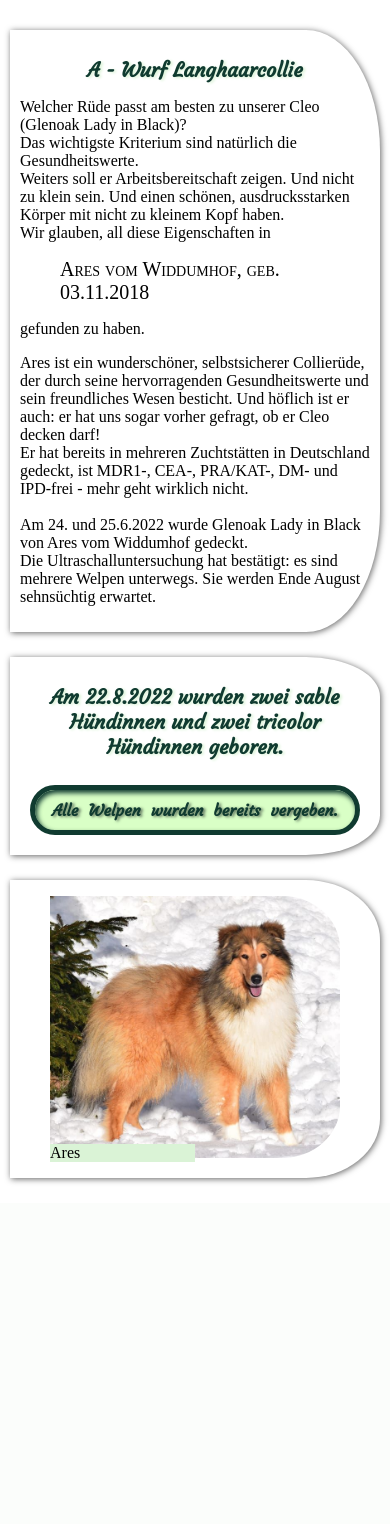
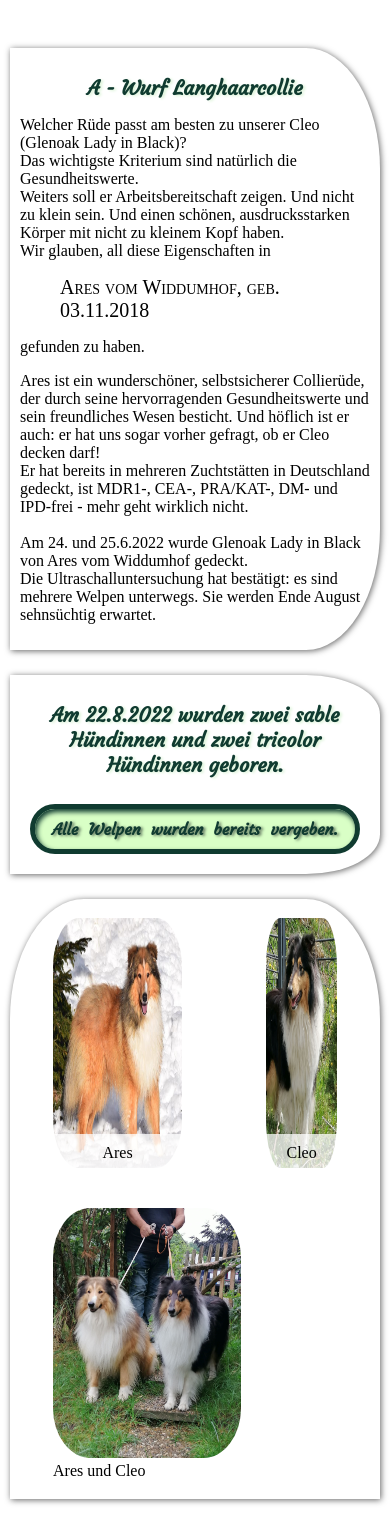
Before and after one commit to ZerodymeAT/AbgabenWeb, a PHP site: page /awurf.html in a window 390 px wide. Shown: the part 60-1584 px from the top of the page. Before the commit the page ends 1243 px from the top, so only its background shows below. Run offline with PHP 8.4, Linux system fonts and the light colour scheme.

Commit message:
heimarbeit 07.11.2022 fix von Willkommen, Footer, YouTube Responsive Add von Table Bilder, Fix von figcaption. Problem mit "center" von colspan=2 Element

```diff
--- a/Aufgaben/awurf.html
+++ b/Aufgaben/awurf.html
@@ -52,14 +52,36 @@
         <p>Alle Welpen wurden bereits vergeben.</p>
       </div>
     </section>
-    <section class="imgFlex border">
-      <figure class="position">
-        <img src="img/AresImSchnee.jpg" class="imgSize" alt="Ares im Schnee">
-        <figcaption>Ares</figcaption>
-      </figure>
+    <section class="tableStyling borderPics">
+      <table class="">
+        <tr>
+          <td>
+            <figure class="position">
+              <img src="img/AresImSchnee.jpg" class="imgSize" alt="Ares im Schnee">
+              <figcaption>Ares</figcaption>
+            </figure>
+          </td>
+          <td>
+            <figure class="position">
+              <img src="img/Cleo.jpg" class="imgSize" alt="Cleo">
+              <figcaption>Cleo</figcaption>
+            </figure>
+          </td>
+        </tr>
+        <tr>
+          <td colspan="2">
+            <figure >
+              <img src="img/AresUndCleo.jpg" class="imgSize" alt="Ares und Cleo">
+              <figcaption>Ares und Cleo</figcaption>
+            </figure>
+          </td>
+        </tr>
+      </table>
     </section>
+
 </article>
 </main>
+</body>
 <footer>&copy; by Bätter-Solutions - Origin:&nbsp<a href="http://kuernberghunde.at" target="_blank">Kürnberghunde.at </a>&nbspzuletzt aktualisiert am 2022-09-19</footer>
-</body>
+<footer>&copy; by Bätter-Solutions - Origin:&nbsp<a href="http://kuernberghunde.at" target="_blank">Kürnberghunde.at </a>&nbspzuletzt aktualisiert am 2022-09-19</footer>
 </html>
--- a/Aufgaben/style/HeadNavFoot.css
+++ b/Aufgaben/style/HeadNavFoot.css
@@ -17,7 +17,7 @@
     justify-content: center;
     align-items: center;
     border-radius: 5px;
-    margin-bottom: 20px;
+    margin: 20px 0 20px 0;
 }
 
 .menu{
--- a/Aufgaben/style/grid.css
+++ b/Aufgaben/style/grid.css
@@ -1,7 +1,7 @@
 body{
     display: grid;
     grid-template-rows: auto auto auto;
-    grid-template-columns: 1fr 4fr 1fr;
+    grid-template-columns: 1fr 2fr 1fr;
     gap: 6% 0px;
     grid-template-areas:
     "headline headline headline"
--- a/Aufgaben/style/style.css
+++ b/Aufgaben/style/style.css
@@ -2,7 +2,7 @@
     font-family: 'Courgette-Regular';
     src: url("../fonts/Courgette-Regular.ttf") format("truetype");
 }
-body, html{
+html, body{
     margin: 0;
     padding: 0;
     background-color: white;
@@ -16,13 +16,12 @@ main {
     font-family: 'Courgette-Regular', sans-serif;
     color: #103B30FF;
     text-shadow: rgb(218, 243, 214) 2px 1px 3px;
+}
+h2{
     font-size: 20px;
-}
-h2 {
     text-align: center;
 }
 h3 {
-    text-align: right;
     margin-right: 30px;
 }
 .pt { padding-top: 5%;}
@@ -31,6 +30,7 @@ h3 {
     display: flex;
     flex-direction: column;
     justify-content: center;
+
     flex-wrap: wrap;
     gap: 25px;
 }
@@ -43,14 +43,30 @@ article {
     border-top-right-radius: 20%;
     border-bottom-right-radius: 20%;
     box-shadow: 1px 1px 6px #646464;
+
+}
+.borderPics{
+    border-top-left-radius: 20%;
+    border-top-right-radius: 20%;
+    box-shadow: 1px 1px 6px #646464;
 }
 .textpassagen{
-    /*flex: 1 1 200px;*/
+    flex: 1 60 150px;
+    padding: 10px;
+
+
+}
+
+.video {
+    display: flex;
+    justify-content: center;
     padding: 10px;
 }
-.video {
-    /*align-items: center;*/
-    justify-content: center;
+.videosettings{
+    width: 560px;
+    max-width: 100%;
+    height: 315px;
+    padding: 10px 30px 10px 0;
 }
 .rude{
     font-size: 20px ;
@@ -61,7 +77,7 @@ article {
 }
 .awardStatus{
     display: flex;
-    flex-wrap: nowrap;
+    flex-wrap: wrap;
     justify-content: center;
 }
 .awardStatus p{
@@ -87,15 +103,23 @@ article {
 }
 .imgSize{
     max-width: 100%;
-    border-top-right-radius: 20%;
-    border-bottom-right-radius: 20%;
+    height: 250px;
+    border-radius: 20%;
+}
+.tableStyling {
+    display: flex;
+    justify-content: center;
 }
 .position{
     position: relative;
+
 }
 .position figcaption {
+    text-align: center;
     position: absolute;
     bottom: 0;
-    width: 50%;
-    background-color: rgb(218, 243, 214);
+    width: 100%;
+    padding: 10px;
+    background-color: rgba(255,255,255, 0.75);
+    box-sizing: border-box;
 }
```
Also changed, not shown: Aufgaben/index.html (+7 -6 lines).
